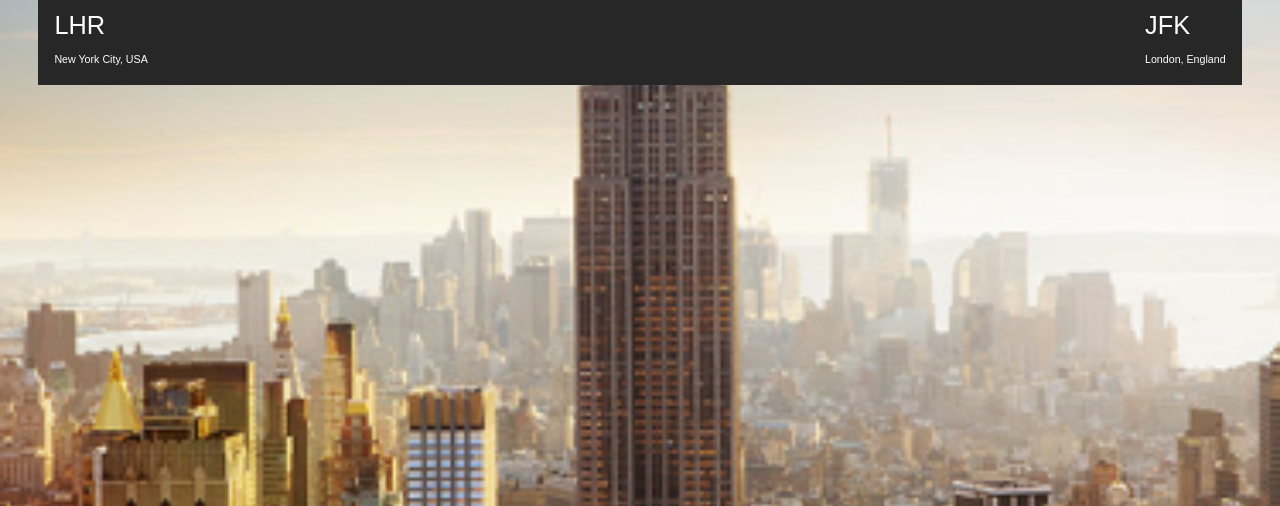
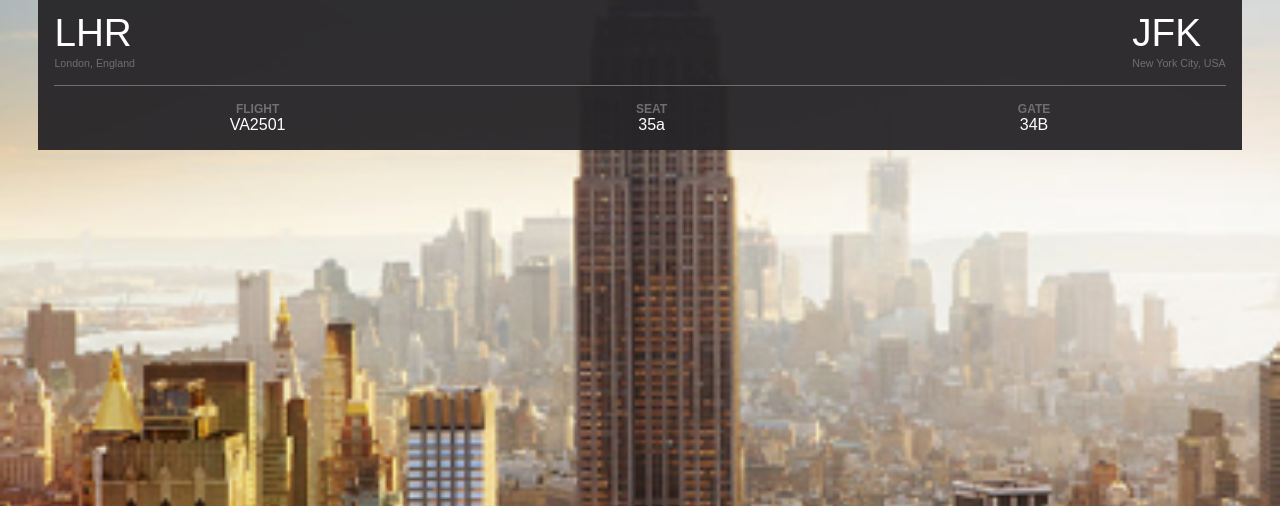
Before and after one commit to olirrvt/falqon, a plain HTML site: page index.html in a window 1280 px wide. Shown: the part 294-800 px from the top of the page. Drawn offline with Linux system fonts and the light colour scheme.

Commit message:
Adicionando colunas no box do header

```diff
--- a/index.html
+++ b/index.html
@@ -30,21 +30,45 @@
                     </div>
 
                     <div class="box-main">
+
                         <div class="container-titulo">
 
                             <div class="titulo-main">
                                 <spam class="abrev-city">LHR</spam> <br>
-                                <spam class="desc-city">New York City, USA</spam>
+                                <spam class="desc-city">London, England</spam>
                             </div>
 
                             <div class="titulo-main">
                                 <spam class="abrev-city">JFK</spam> <br>
-                                <spam class="desc-city">London, England</spam>
+                                <spam class="desc-city">New York City, USA</spam>
                             </div>
 
                         </div>
 
-                        <div>
+                        <div class="container-desc"
+                        >
+                            <div class="container-text">
+
+                                <div class="conteudo-escrito-descricao">
+                                    <span class="titulo-desc">FLIGHT</span>
+                                    <span class="subtitulo-desc">VA2501</span>
+                                </div>
+
+                                <div class="conteudo-escrito-descricao">
+                                    <span class="titulo-desc">SEAT</span>
+                                    <span class="subtitulo-desc">35a</span>
+                                </div>
+
+                                <div class="conteudo-escrito-descricao">
+                                    <span class="titulo-desc">GATE</span>
+                                    <span class="subtitulo-desc">34B</span>
+                                </div>
+
+                            </div>
+
+                            <div>
+                            </div>
+
                         </div>
                     </div>
 
--- a/public/css/styles.css
+++ b/public/css/styles.css
@@ -6,6 +6,7 @@ body {
     margin: 0;
     padding: 0;
     color: #fff;
+    background-color: #431C60;
     font-family: Arial, Helvetica, sans-serif;
 }
 
@@ -71,7 +72,7 @@ body {
 /* Main do Box */
 
 .box-main {
-    background-color: #272727;
+    background: rgba(38, 36, 40, 0.95);
     opacity: 0.5em;
     padding: 1em;
     margin: -0.1em 0 0 0;
@@ -82,12 +83,47 @@ body {
     flex-direction: row;
     align-items: center;
     justify-content: space-between;
+    padding-bottom: 1em;
+    border-bottom: solid 1px #706F6E;
 }
 
 .titulo-main {
-    font-size: 19pt;
+    display: flex;
+    flex-direction: column;
+}
+
+.abrev-city {
+    font-size: 29pt;
 }
 
 .desc-city {
+    margin: -1.5em 0 0 0;
     font-size: 8pt;
+    color: #706F6E;
 }
+
+/* Descrição do Titulo */
+
+.container-text {
+    margin-top: 1em;
+    display: flex;
+    flex-direction: row;
+    justify-content: space-around;
+}
+
+.conteudo-escrito-descricao {
+    display: flex;
+    flex-direction: column;
+    align-items: center;
+}
+
+.titulo-desc {
+    color: #706F6E;
+    font-weight: 600;
+    font-size: 9pt;
+}
+
+.subtitulo-desc {
+    color: #FFFF;
+    font-weight: 500;
+}
```
